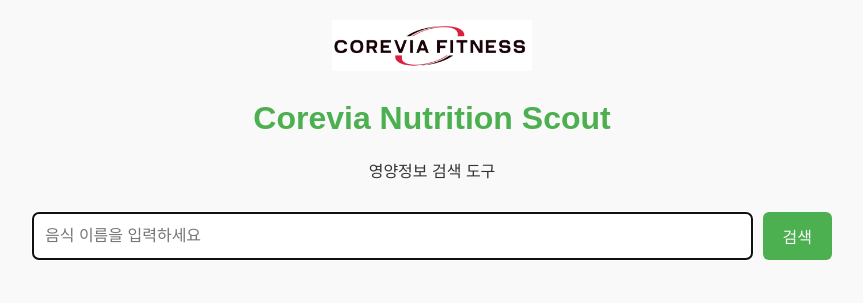
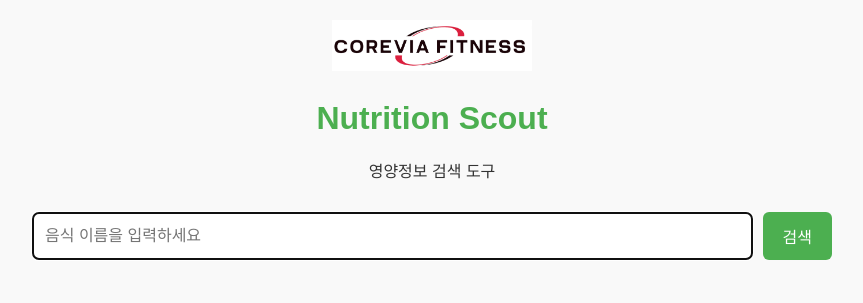
Before and after one commit to coreoffitness2025/Corevia_NutritionScout, a plain HTML site: page index.html in a window 1280 px wide. Shown: the whole page, without its empty margins (208-1071 px from the left). Drawn offline with nearby package versions, Linux system fonts and the light colour scheme.

Commit message:
Update index.html

```diff
--- a/index.html
+++ b/index.html
@@ -3,7 +3,7 @@
 <head>
   <meta charset="UTF-8">
   <meta name="viewport" content="width=device-width, initial-scale=1.0">
-  <title>CoreFit Nutrition Scout</title>
+  <title>Corevia Nutrition Scout</title>
   <style>
     body {
       font-family: 'Noto Sans KR', sans-serif;
@@ -154,7 +154,7 @@
   <div class="container">
     <header>
       <img src="Corevia Fitness.png" alt="CoreFit Logo" class="logo">
-      <h1>Corevia Nutrition Scout</h1>
+      <h1> Nutrition Scout</h1>
       <p>영양정보 검색 도구</p>
     </header>
 
```
